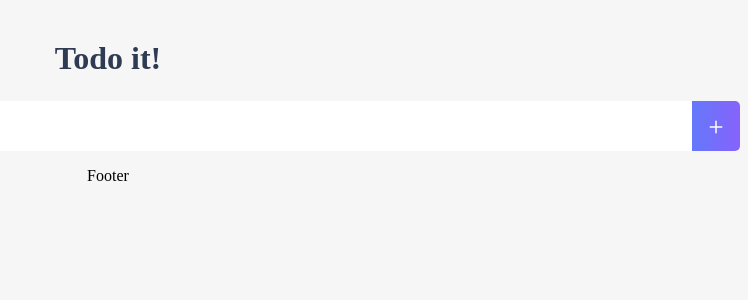
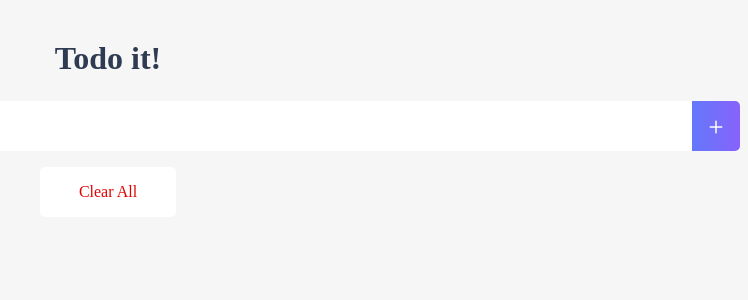
Before and after one commit to rabiori88/vue-intermediate, a Vue app in the folder vue-todo/: page / in a window 1280 px wide. Shown: the top 300 px of the page, without its empty margins (532-1280 px from the left). Built offline with nearby package versions, Linux system fonts and the light colour scheme.

Commit message:
footer 구현 완료

```diff
--- a/vue-todo/src/components/TodoFooter.vue
+++ b/vue-todo/src/components/TodoFooter.vue
@@ -1,15 +1,35 @@
 <template>
-  <div>
-    Footer
+  <div class="clearAllContainer">
+    <span class="clearAllBtn" v-on:click="clearTodo">Clear All</span>
   </div>
 </template>
 
 <script>
 export default {
+  methods: {
+    clearTodo : function() {
+      localStorage.clear();
+    }
+
+  }
 
 }
 </script>
 
-<style>
+<style scoped>
+.clearAllContainer {
+  width: 8.5rem;
+  height: 50px;
+  line-height: 50px;
+  background-color: white;
+  border-radius : 5px;
+  margin: 0 auto;
 
+}
+
+.clearAllBtn {
+  color: #e20303;
+
+  display: block;
+}
 </style>
--- a/vue-todo/src/components/TodoInput.vue
+++ b/vue-todo/src/components/TodoInput.vue
@@ -1,6 +1,6 @@
 <template>
   <div class="inputBox shadow">
-    <input type="text" v-model="str" v-on:keyup.enter="addTodo">
+    <input type="text" v-model="newTodoItem" v-on:keyup.enter="addTodo">
     <!-- <button v-on:click='addTodo'> add</button> -->
     <span class="addContainer" v-on:click="addTodo">
 
@@ -15,20 +15,22 @@
 
   data: function() {
       return  {
-        str: ''
+        newTodoItem: ''
       }
     },
     methods: {
       addTodo: function() {
-        console.log(this.str);
-
-        localStorage.setItem(this.str, this.str);
-        // localStorage.getItem(this.str);
-        this.clearInput();
+        var obj = {completed: false, item: this.newTodoItem}
+        //Json.stringfy javascript 객체를 스트링으로 바꿔서 넣어준다.
+        if(this.newTodoItem !== '') {
+          localStorage.setItem(this.newTodoItem, JSON.stringify(obj));
+          //localStorage.setItem(this.newTodoItem, obj);
+          this.clearInput();
+        }
       },
 
       clearInput: function() {
-        this.str = '';
+        this.newTodoItem = '';
       }
     }
 
--- a/vue-todo/src/components/TodoList.vue
+++ b/vue-todo/src/components/TodoList.vue
@@ -1,8 +1,11 @@
 <template>
   <div>
     <ul>
-      <li v-for="(todoItem, idx) in todoItems" v-bind:key="todoItem" class="shadow">
-        {{ todoItem }}
+      <li v-for="(todoItem, idx) in todoItems" v-bind:key="todoItem.item" class="shadow">
+        <i class="fas fa-check checkBtn"
+        v-bind:class="{checkBtnCompleted: todoItem.completed}"
+        v-on:click="toggleComplete(todoItem, idx)"></i>
+        <span v-bind:class="{ textCompleted: todoItem.completed }"> {{ todoItem.item }}</span>
         <span class="removeBtn" v-on:click="removeTodo(todoItem, idx)">
           <i class="fas fa-trash-alt fa-flip"></i>
         </span>
@@ -27,6 +30,15 @@
       this.todoItems.splice(idx, 1);
       console.log(todoItem , idx);
 
+    },
+    toggleComplete: function(todoItem, idx) {
+
+      console.log( idx);
+      todoItem.completed = !todoItem.completed;
+      //로컬 스토리지 데이터 갱신
+      localStorage.removeItem(todoItem.item);
+      localStorage.setItem(todoItem.item, JSON.stringify(todoItem));
+
     }
   },
 
@@ -36,17 +48,20 @@
       for(var i = 0; i < localStorage.length; i++) {
         if(localStorage.key(i) !== 'loglevel:webpack-dev-server')
         {
-          this.todoItems.push(localStorage.key(i));
+          // console.log(JSON.parse(localStorage.getItem(localStorage.key(i))));
+          // localStorage.getItem(JSON.parse(localStorage.getItem(localStorage.key(i))));
+          this.todoItems.push(JSON.parse(localStorage.getItem(localStorage.key(i))));
         }
 
       }
     }
-  }
+  },
+
 
 }
 </script>
 
-<style>
+<style scoped>
 ul{
   list-style-type: none;
   padding-left: 0px;
```
